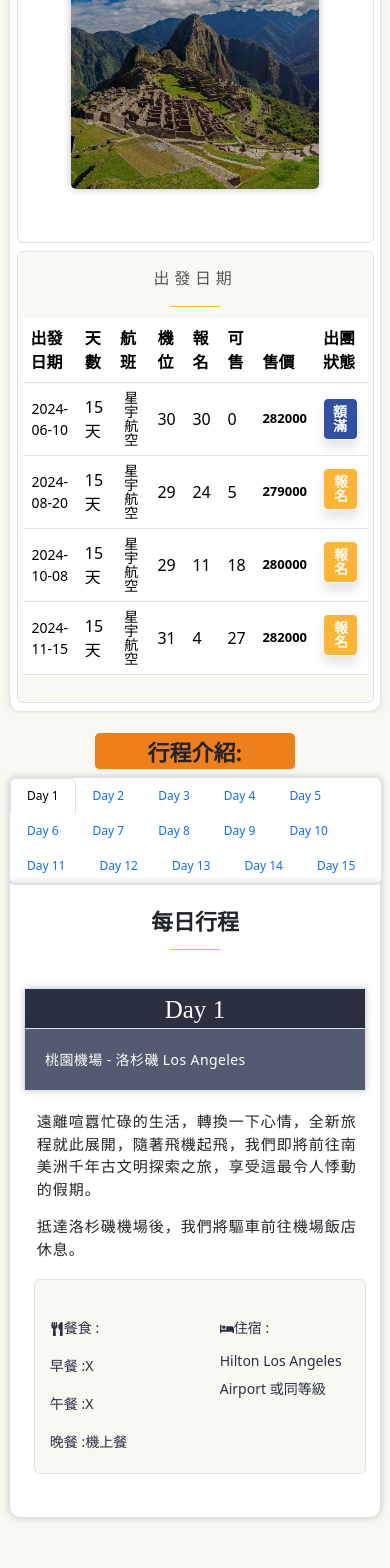
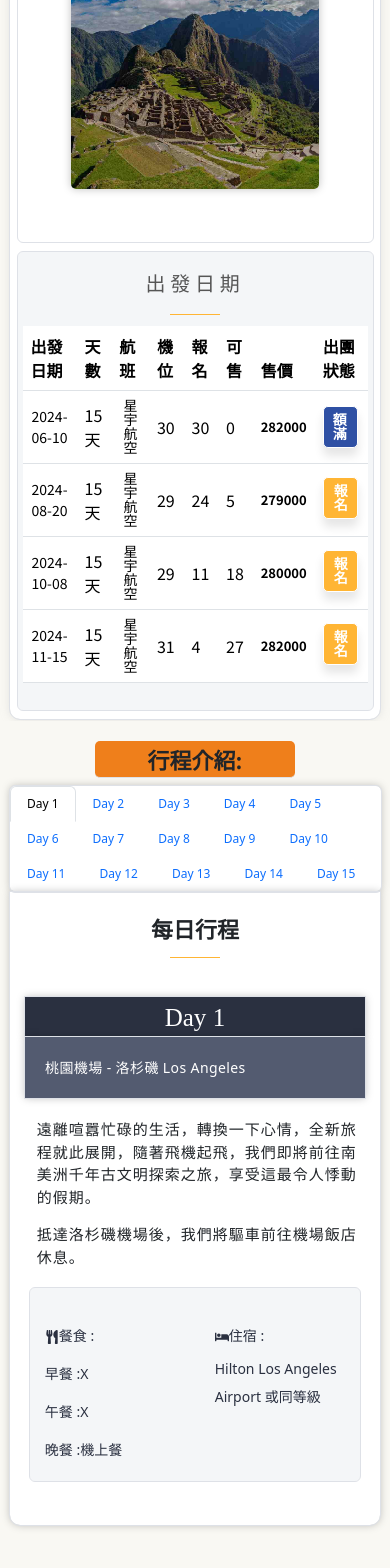
Before and after one commit to LauranceLi/Group3-React, a Next.js app in the folder next/: page /itinerary/sign-up in a window 390 px wide. Shown: the part 322-1890 px from the top of the page. Built offline with nearby package versions, Linux system fonts and the light colour scheme.

Commit message:
06/04 修改每日行程的css

```diff
--- a/next/styles/dailyTour.module.css
+++ b/next/styles/dailyTour.module.css
@@ -95,9 +95,9 @@
   align-items: center;
   flex-wrap: wrap;
   height: 12.0625rem;
-  margin: 20px 50px;
+  margin: 20px 55px;
   max-width: 1080px;
-  background-color: #f9f8f3;
+  background-color: #f4f6f8;
   border-radius: 5px;
   outline: #dee1e7 solid 0.8px;
 }
@@ -130,6 +130,10 @@
   text-align: center;
   margin-right: 30px;
 }
+.dailyTourItem p {
+  font-size: 16px;
+  color: var(--balck-color);
+}
 
 .dailyTourItem2 {
   text-align: center;
@@ -155,6 +159,9 @@
 }
 .chargeBoxBed {
   color: #2a3040;
+}
+.chargeBox p {
+  font-weight: 500;
 }
 /* itinerary_sign_up 區塊-平板 */
 @media only screen and (min-width: 768px) and (max-width: 991px) {
@@ -368,7 +375,7 @@
   .chargeBox {
     width: 330px;
     /* height: 12.5rem; */
-    margin-left: 25px;
+    margin-left: 20px;
     font-size: 15px;
   }
 
--- a/next/styles/itinerary.module.css
+++ b/next/styles/itinerary.module.css
@@ -115,10 +115,11 @@
 }
 
 .groupDeparture {
+  font-family: 'Noto Sans TC', '微軟正黑體', sans-serif;
   outline: #dee1e7 solid 0.8px;
   height: 480px;
   width: 665px;
-  background-color: #f9f8f3;
+  background-color: #f4f6f8;
   border-radius: 5px;
   padding: 11px 5px;
   margin-top: 50px;
@@ -127,11 +128,11 @@
 }
 
 .groupDepartureP {
-  font-size: 16px;
+  font-size: 20px;
   font-weight: 500;
   text-align: center;
   letter-spacing: 4.8px;
-  font-family: Microsoft YaHei UI;
+  font-family: 'Noto Sans TC', '微軟正黑體', sans-serif;
 }
 
 .groupDeparturePLine {
```
